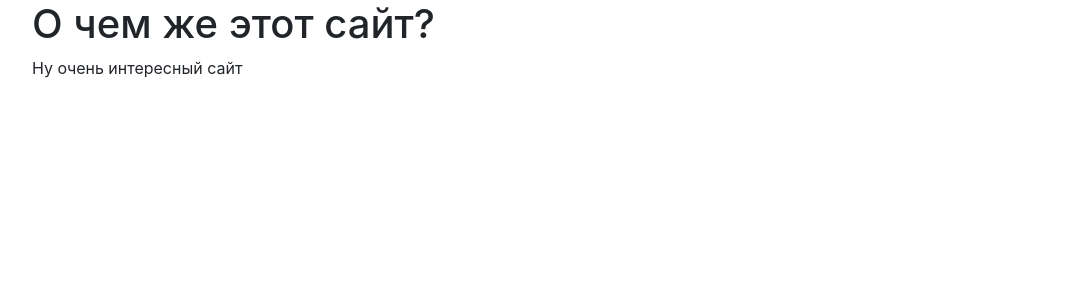
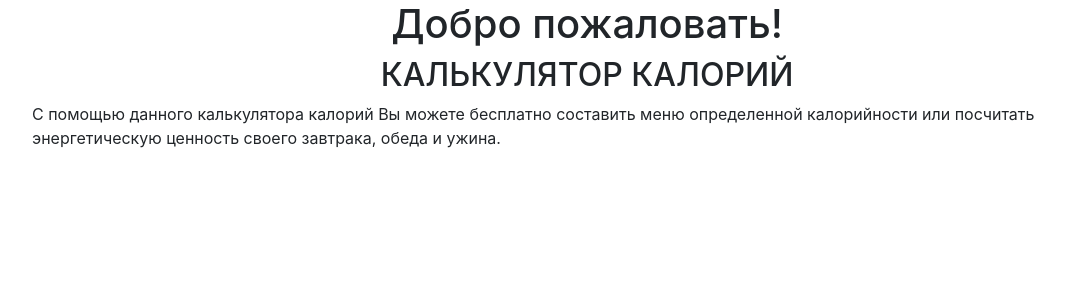
Before and after one commit to AnnaShherbakova/CalorieCalculator, a Python web app: template templates/index.html in a window 1280 px wide. Shown: the part 56-356 px from the top of the page, without its empty margins (53-1118 px from the left). Run offline with Jinja, Linux system fonts and the light colour scheme; the template is opened without the code that fills it, so the values that code supplies are empty; some libraries are stand-ins or nearby versions.

Commit message:
Front веб-приложения, изменен текст главной страницы

```diff
--- a/templates/index.html
+++ b/templates/index.html
@@ -1,6 +1,9 @@
 {% extends "base.html" %}
 
 {% block content %}
-    <h1>О чем же этот сайт?</h1>
-    <p>Ну очень интересный сайт</p>
+    <h1 align='center'>Добро пожаловать!</h1>
+    <h2 align='center'>КАЛЬКУЛЯТОР КАЛОРИЙ</h2>
+    <p> С помощью данного калькулятора калорий Вы можете бесплатно
+        составить меню определенной калорийности или посчитать энергетическую ценность
+        своего завтрака, обеда и ужина.</p>
 {% endblock %}
```
